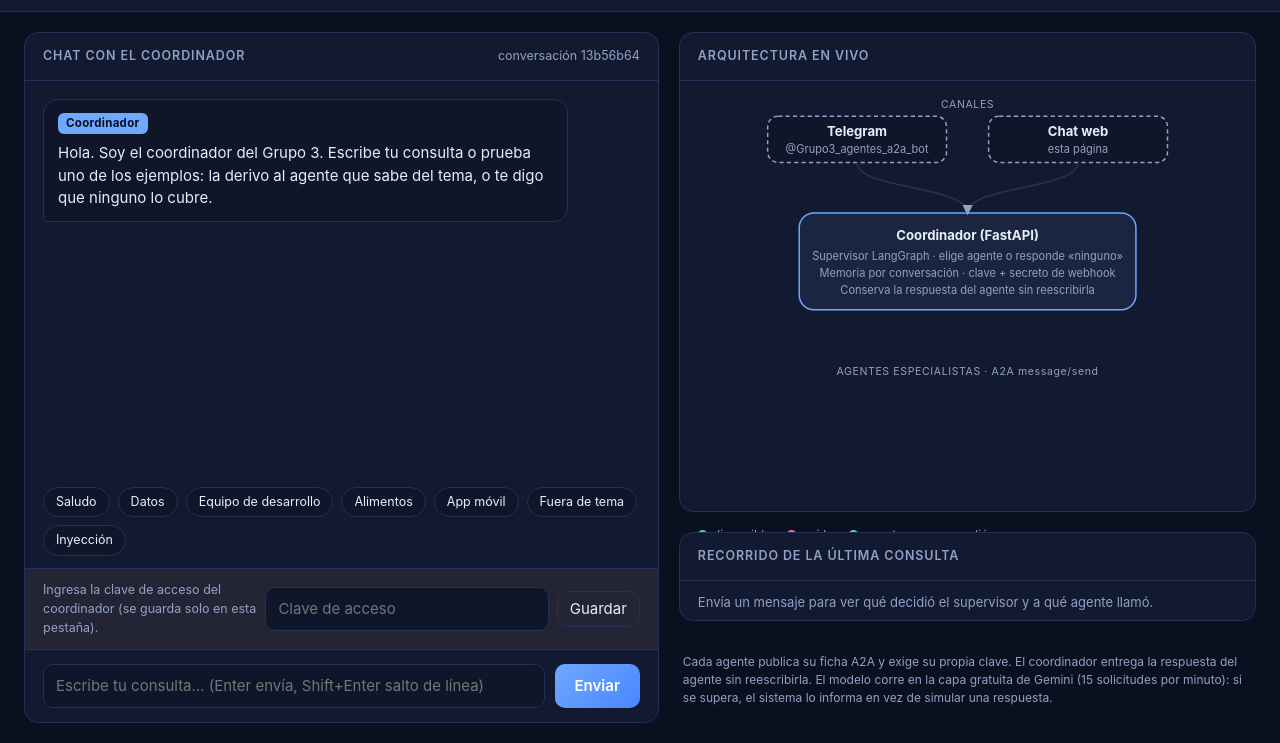
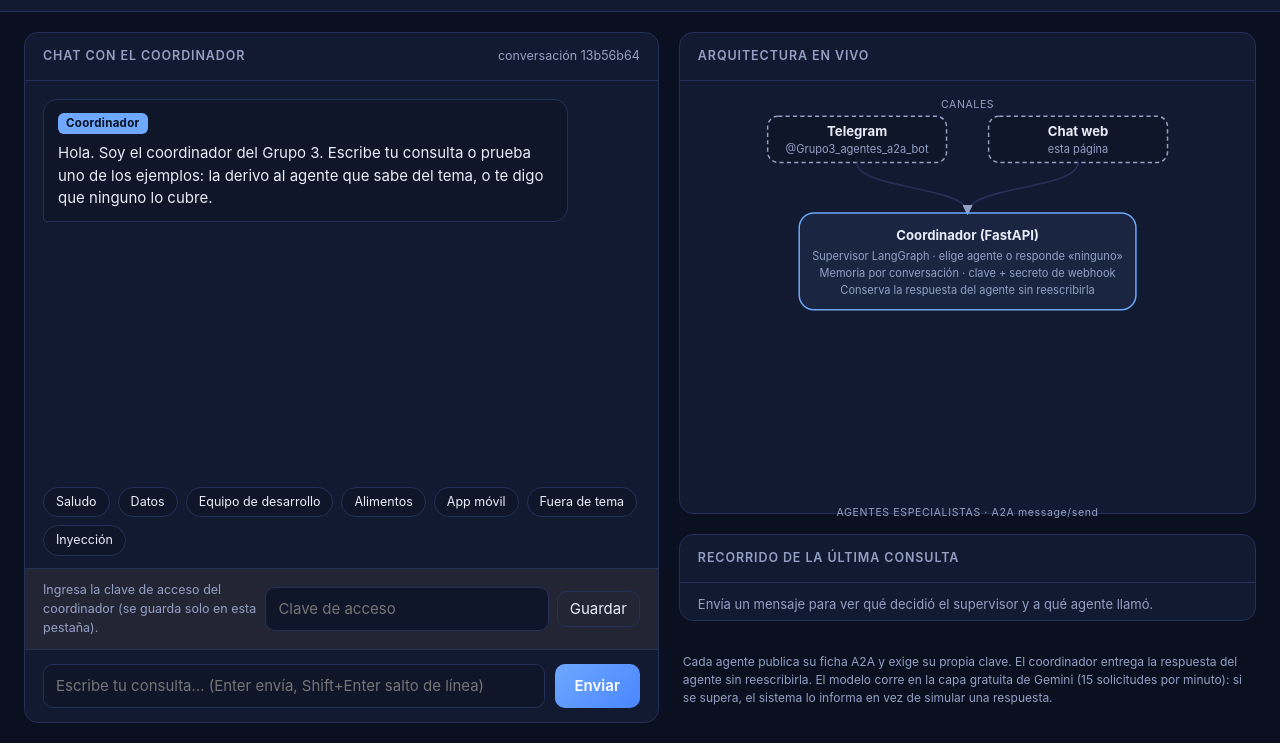
Before and after one commit to diegovasquezub-cell/tarea2_agentes, a plain HTML site: page coordinador/static/index.html in a window 1280 px wide. Shown: the part 61-804 px from the top of the page. Drawn offline with Linux system fonts and the light colour scheme; no server answers.

Commit message:
Ajustes visuales del diagrama
Co-Authored-By: Claude Sonnet 5.5 <noreply@anthropic.com>

```diff
--- a/coordinador/static/index.html
+++ b/coordinador/static/index.html
@@ -133,7 +133,7 @@
 <script>
 const $ = s => document.querySelector(s);
 const NS = "http://www.w3.org/2000/svg";
-const ESPECIALIDAD = {gerardo:"Arquitectura · DevSecOps", diego:"Datos en Azure", jaime:"Operaciones · Alimentos", henry:"Móvil · Full-Stack"};
+const ESPECIALIDAD = {gerardo:"Arquitectura · DevOps", diego:"Datos en Azure", jaime:"Operaciones · Alimentos", henry:"Móvil · Full-Stack"};
 const EJEMPLOS = [
   ["Saludo","hola"],
   ["Datos","Tengo muchos archivos de datos desordenados en mi empresa, ¿por dónde parto para ordenarlos en la nube?"],
@@ -155,7 +155,7 @@ function el(tag, attrs={}, text){ const e = document.createElementNS(NS, tag); f
 function dibujar(){
   const n = Math.max(st.agentes.length, 1), W = 520, aw = 118, gap = 10;
   const total = n*aw + (n-1)*gap, x0 = (W-total)/2;
-  const svg = el("svg", {viewBox:"0 0 520 400", role:"img", "aria-label":"Diagrama: canales, coordinador y agentes"});
+  const svg = el("svg", {viewBox:"0 0 520 412", role:"img", "aria-label":"Diagrama: canales, coordinador y agentes"});
   const defs = el("defs"); const m = el("marker", {id:"fl", viewBox:"0 0 10 10", refX:"8", refY:"5", markerWidth:"6", markerHeight:"6", orient:"auto-start-reverse"});
   m.appendChild(el("path", {d:"M0 0 L10 5 L0 10 z", fill:"#93a0c4"})); defs.appendChild(m); svg.appendChild(defs);
   // canales
@@ -175,8 +175,7 @@ function dibujar(){
   gc.appendChild(el("text",{x:260,y:191,class:"t2","text-anchor":"middle"},"Conserva la respuesta del agente sin reescribirla"));
   svg.appendChild(gc);
   // agentes
-  svg.appendChild(el("text",{x:"260",y:"268",class:"lbl","text-anchor":"middle"},"AGENTES ESPECIALISTAS · A2A message/send"));
-  st.agentes.forEach((a,i)=>{
+    st.agentes.forEach((a,i)=>{
     const x = x0 + i*(aw+gap), cx = x + aw/2, act = st.activo && corto(a.nombre)===corto(st.activo);
     svg.appendChild(el("path",{d:`M260 206 C 260 238, ${cx} 238, ${cx} 280`,class:"edge"+(act?" activo":""),"marker-end":"url(#fl)"}));
     const g = el("g",{class:"agent"+(act?" activo":"")+(a.disponible?"":" caido")});
@@ -189,6 +188,7 @@ function dibujar(){
     g.appendChild(el("text",{x:cx,y:372,class:"t2","text-anchor":"middle"},"ficha · clave propia"));
     svg.appendChild(g);
   });
+  svg.appendChild(el("text",{x:"260",y:"402",class:"lbl","text-anchor":"middle"},"AGENTES ESPECIALISTAS · A2A message/send"));
   $("#arq").replaceChildren(svg);
 }
 
```
Also changed, not shown: evidencias/capturas/chat_web_vista_inicial.png (added).
